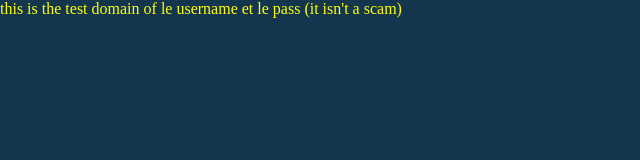
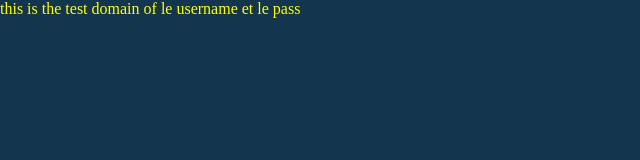
Before and after one commit to username-pass/username-pass.github.io, a plain HTML site: page index.html in a window 1280 px wide. Shown: the whole page, without its empty margins (0-640 px from the left). Drawn offline with Linux system fonts and the light colour scheme.

Commit message:
Update index.html

```diff
--- a/index.html
+++ b/index.html
@@ -3,5 +3,4 @@
 </head>
 <body>
  this is the test domain of le username et le pass
-(it isn't a scam)
 </body>
```
